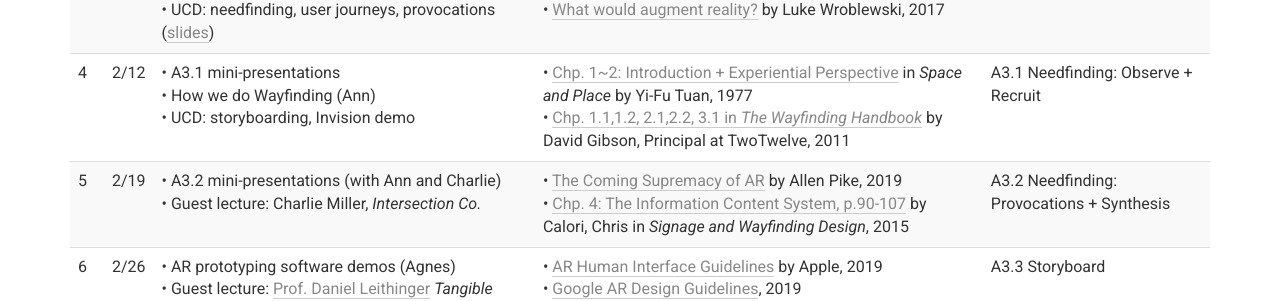
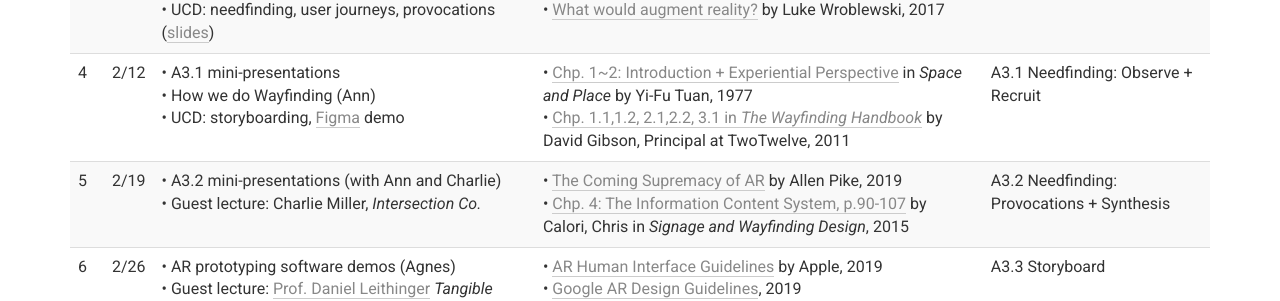
Before and after one commit to columbiaspatialinfo/columbiaspatialinfo.github.io, a Jekyll site: the page built from index.md, in a window 1280 px wide and 900 px high, scrolled down 803 px. Shown: the part 152-453 px from the top of the window. Built offline with Jekyll 4.4.1, drawn with Linux system fonts in a browser that asks for light colours; our own code applies the rules of GitHub Pages for plain Markdown files.

Commit message:
Update index.md

```diff
--- a/index.md
+++ b/index.md
@@ -29,7 +29,7 @@ _Subject to change as semester progresses._
 | 1        | 1/22     | • What is UCD, what is AR?<br>• TwoTwelve overview (Ann)<br>• Course structure<br>([slides](https://docs.google.com/presentation/d/13yrgzOjsCOtmdtj6PEFNqrDayXyoDiWz1_qs4MgI0Iw/edit?usp=sharing)) |                                                                                                                                                                                                                                                                                 | [Apply to enroll](https://forms.gle/dKc8YTB8YCKDW2Ya6) |
 | 2        | 1/29   | • A1 mini-presentations<br>• AR: current applications<br>• UCD: Rapid prototyping<br>([slides](https://docs.google.com/presentation/d/1ccvYpHhp8exK7g_gcnSIGDoC7seHlM-0NR6kS5Uez0M/edit?usp=sharing))           | • [Why Human-Centered Design Matters](https://www.wired.com/insights/2013/12/human-centered-design-matters/) WIRED, 2013<br>• [The future of AR will be boring](https://medium.com/@warronbebster/the-future-of-augmented-reality-will-be-boring-fc95be238ef4) medium.com, 2017 | A1 Five days |
 | 3        | 2/5      | • A2 mini-presentations<br>• UCD: needfinding, user journeys, provocations<br>([slides](https://docs.google.com/presentation/d/1f2ZJGiyUhmMy9Bh5tzDzzcNx9Wa7O5nMFnHWGsdbLcw/edit?usp=sharing))                             | • [Prototyping for AR](https://developer.apple.com/videos/play/wwdc2018/808/) (video) Apple WWDC, 2018<br>• [What would augment reality?](https://www.lukew.com/ff/entry.asp?1974) by Luke Wroblewski, 2017                                                                        | A2 De-teched                                           |
-| 4        | 2/12     | • A3.1 mini-presentations<br>• How we do Wayfinding (Ann)<br>• UCD: storyboarding, Invision demo                                                   | • [Chp. 1~2: Introduction + Experiential Perspective]({{ layout.canvasfiles }}6939862) in _Space and Place_ by Yi-Fu Tuan, 1977<br>• [Chp. 1.1,1.2, 2.1,2.2, 3.1 in _The Wayfinding Handbook_]({{ layout.canvasfiles }}6939859) by David Gibson, Principal at TwoTwelve, 2011                                                                                                                                                                      | A3.1 Needfinding: Observe + Recruit                  |
+| 4        | 2/12     | • A3.1 mini-presentations<br>• How we do Wayfinding (Ann)<br>• UCD: storyboarding, [Figma](http://figma.com/) demo                                                   | • [Chp. 1~2: Introduction + Experiential Perspective]({{ layout.canvasfiles }}6939862) in _Space and Place_ by Yi-Fu Tuan, 1977<br>• [Chp. 1.1,1.2, 2.1,2.2, 3.1 in _The Wayfinding Handbook_]({{ layout.canvasfiles }}6939859) by David Gibson, Principal at TwoTwelve, 2011                                                                                                                                                                      | A3.1 Needfinding: Observe + Recruit                  |
 | 5        | 2/19     | • A3.2 mini-presentations (with Ann and Charlie)<br>• Guest lecture: Charlie Miller, _Intersection Co._ | • [The Coming Supremacy of AR](https://allenpike.com/2019/the-supremacy-of-ar) by Allen Pike, 2019<br>• [Chp. 4: The Information Content System, p.90-107](https://clio.columbia.edu/catalog/11557934) by Calori, Chris in _Signage and Wayfinding Design_, 2015 | A3.2 Needfinding: Provocations + Synthesis             |
 | 6        | 2/26     | • AR prototyping software demos (Agnes)<br>• Guest lecture: [Prof. Daniel Leithinger](https://www.colorado.edu/atlas/daniel-leithinger) _Tangible Interface Design_                            | • [AR Human Interface Guidelines](https://developer.apple.com/ios/human-interface-guidelines/technologies/augmented-reality/) by Apple, 2019<br>• [Google AR Design Guidelines](https://designguidelines.withgoogle.com/ar-design/augmented-reality-design-guidelines/), 2019                                                                                                                                                                                                                 | A3.3 Storyboard                           |
 | 7        | 3/4      | • (Agnes remote)<br>• AR: anatomy of an app, world space, markers, interaction taxonomy<br>• UCD: UI vs. IX vs. UX design? and UX "failures"        | • [Chp. 1 from The Design of Everyday Things]({{ layout.canvasfiles }}6854751) by Don Norman, 1988<br>• [AR Interaction Design Toolkit](https://blog.prototypr.io/ar-interaction-design-toolkit-f47ca0733e31) by Shengzhi Wu, 2018                                                                                                                                    | A3.4 Prototyping                            |
```
